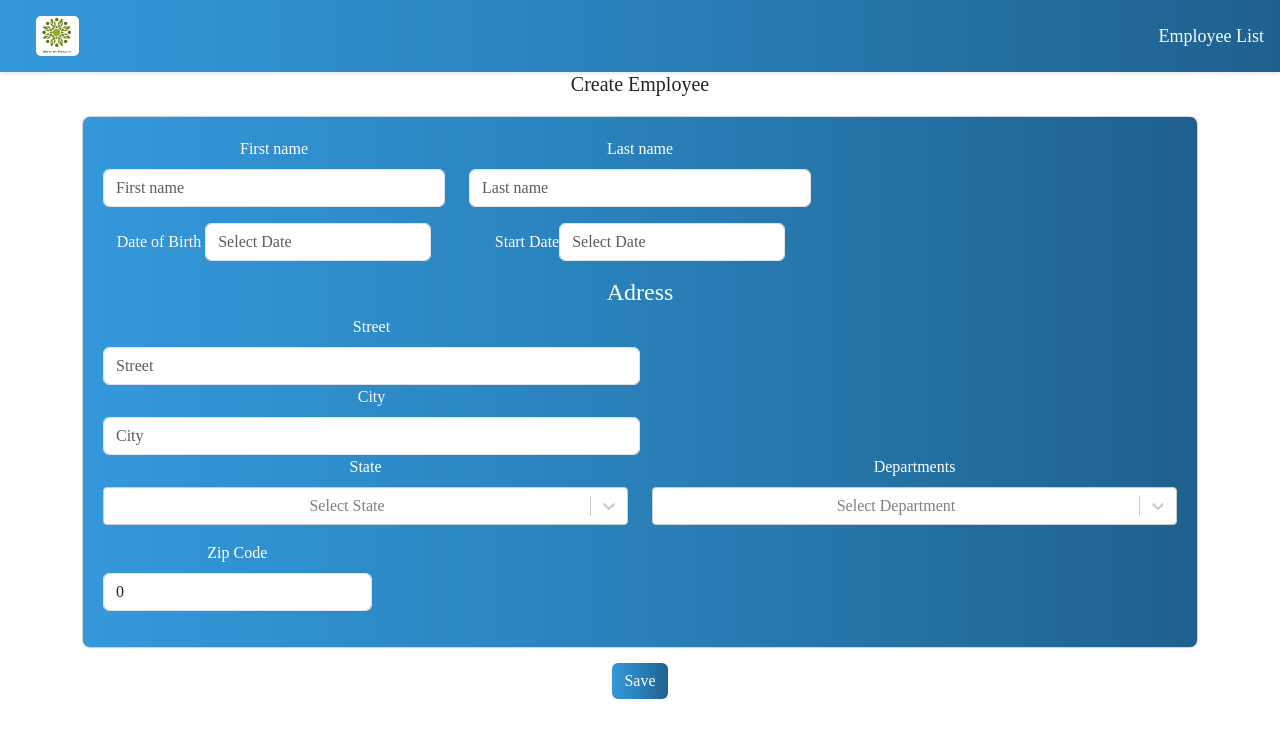
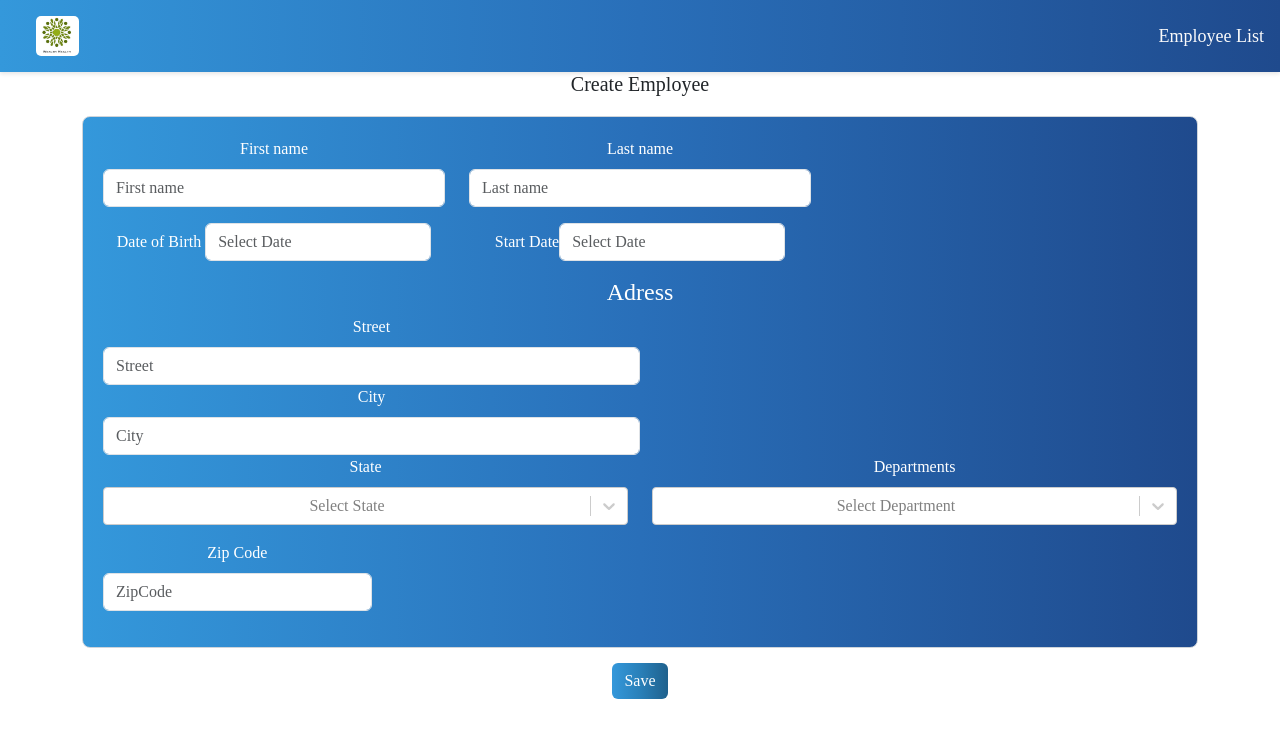
Before and after one commit to abaddon101/project-14-wealth-health, a React (Create React App) app: page /CreateEmployee in a window 1280 px wide. Shown: the top 738 px of the page. Built offline with nearby package versions, Linux system fonts and the light colour scheme.

Commit message:
modification form
validation & style

```diff
--- a/src/App.scss
+++ b/src/App.scss
@@ -19,7 +19,7 @@ body {
 // En-tête de la page
 // -------------------------------------
 .header-container {
-  background: linear-gradient(to right, #3498db, #2980b9, #1f618d);
+  background: linear-gradient(to right, #3498db, #296fb9, #1f4a8d);
   padding: 1rem;
   display: flex;
   justify-content: space-between;
@@ -198,7 +198,7 @@ body {
   border-radius: 8px;
   padding: 20px;
   margin-top: 20px;
-  background: linear-gradient(to right, #3498db, #2980b9, #1f618d);
+  background: linear-gradient(to right, #3498db, #296fb9, #1f4a8d);
   color: white;
 }
 
@@ -222,6 +222,17 @@ body {
 }
 
 // -------------------------------------
+// Styles formulaire
+// -------------------------------------
+
+.is-invalid {
+  border: 1px solid red;
+  border-radius: 5px;
+}
+.modal-content {
+  background: linear-gradient(to right, #3498db, #296fb9, #1f4a8d);
+}
+// -------------------------------------
 // Responsive
 // -------------------------------------
 @media (max-width: 720px) {
--- a/src/Features/employeeSlice.tsx
+++ b/src/Features/employeeSlice.tsx
@@ -11,7 +11,7 @@ export interface Employee {
   street: string;
   city: string;
   stateCountry: string;
-  zipCode: number;
+  zipCode: string;
   departments: string;
   [key: string]: string | number; // Index signature to allow any string key
 }
--- a/src/Features/formSlice.tsx
+++ b/src/Features/formSlice.tsx
@@ -10,7 +10,7 @@ export interface FormState {
   street: string;
   city: string;
   stateCountry: string;
-  zipCode: number;
+  zipCode: string;
   departments: string;
 }
 
@@ -23,7 +23,7 @@ const initialState: FormState = {
   street: "",
   city: "",
   stateCountry: "",
-  zipCode: 0,
+  zipCode: "",
   departments: "",
 };
 
--- a/src/Pages/CreateEmployee.tsx
+++ b/src/Pages/CreateEmployee.tsx
@@ -6,6 +6,8 @@ import Button from "react-bootstrap/Button";
 import Col from "react-bootstrap/Col";
 import Form from "react-bootstrap/Form";
 import Row from "react-bootstrap/Row";
+import Modal from "react-bootstrap/Modal";
+
 import { useDispatch, useSelector } from "react-redux";
 import { updateField, resetForm } from "../Features/formSlice";
 import { addEmployee, Employee } from "../Features/employeeSlice";
@@ -23,6 +25,14 @@ const CreateEmployee: React.FC = () => {
   const formState = useSelector((state: RootState) => state.form);
   const [validated, setValidated] = useState(false);
   const navigate = useNavigate();
+
+  const [showModal, setShowModal] = useState(false);
+  const [popupText, setPopupText] = useState("");
+
+  const handleShowModal = (text: string) => {
+    setPopupText(text);
+    setShowModal(true);
+  };
 
   // Function to handle changes in form fields and update Redux state.
   const handleFieldChange = (field: string, value: string | number) => {
@@ -49,6 +59,13 @@ const CreateEmployee: React.FC = () => {
       dispatch(resetForm());
       setValidated(false);
 
+      // Add validation for State and Department fields
+      if (!formState.stateCountry || !formState.departments) {
+        // Gérer le cas où les champs ne sont pas remplis
+        // Vous pouvez afficher un message d'erreur ou effectuer une action appropriée
+        return;
+      }
+
       // Create an Employee object with the form data.
       const employeeData: Employee = {
         id: Date.now(),
@@ -69,8 +86,11 @@ const CreateEmployee: React.FC = () => {
       // Log the submitted form data.
       console.log("Form submitted:", employeeData);
 
+      // Show the success pop-up
+      handleShowModal("Employee has been successfully created!");
+
       // Navigate to the EmployeeList page.
-      navigate("/EmployeeList");
+      // navigate("/EmployeeList");
     }
   };
 
@@ -104,10 +124,14 @@ const CreateEmployee: React.FC = () => {
                   onChange={(e) =>
                     handleFieldChange("firstName", e.target.value)
                   }
+                  className={
+                    validated && formState.firstName.trim() === ""
+                      ? "is-invalid"
+                      : ""
+                  }
                 />
                 <Form.Control.Feedback>Looks good!</Form.Control.Feedback>
               </Form.Group>
-
               <Form.Group as={Col} md="4" controlId="validationCustom02">
                 <Form.Label>Last name</Form.Label>
                 <Form.Control
@@ -126,6 +150,7 @@ const CreateEmployee: React.FC = () => {
               <Form.Group as={Col} md="4" controlId="validationCustom04">
                 <Form.Label>Date of Birth </Form.Label>{" "}
                 <DatePicker
+                  required
                   selected={
                     formState.dateOfBirth
                       ? new Date(formState.dateOfBirth)
@@ -149,6 +174,7 @@ const CreateEmployee: React.FC = () => {
               <Form.Group as={Col} md="4" controlId="validationCustom04">
                 <Form.Label>Start Date </Form.Label>
                 <DatePicker
+                  required
                   selected={
                     formState.startDate ? new Date(formState.startDate) : null
                   }
@@ -219,10 +245,16 @@ const CreateEmployee: React.FC = () => {
                     }}
                     menuPlacement="bottom"
                     placeholder="Select State"
+                    className={
+                      validated && !formState.stateCountry ? "is-invalid" : ""
+                    }
                     styles={{
                       menu: (provided) => ({ ...provided, color: "black" }),
                     }}
                   />
+                  <Form.Control.Feedback type="invalid">
+                    Please select a state.
+                  </Form.Control.Feedback>
                 </Form.Group>
 
                 <Form.Group as={Col} md="6" controlId="validationCustom09">
@@ -247,10 +279,16 @@ const CreateEmployee: React.FC = () => {
                     }}
                     menuPlacement="bottom"
                     placeholder="Select Department"
+                    className={
+                      validated && !formState.departments ? "is-invalid" : ""
+                    }
                     styles={{
                       menu: (provided) => ({ ...provided, color: "black" }),
                     }}
                   />
+                  <Form.Control.Feedback type="invalid">
+                    Please select a department.
+                  </Form.Control.Feedback>
                 </Form.Group>
               </Row>
 
@@ -258,14 +296,19 @@ const CreateEmployee: React.FC = () => {
                 <Form.Label>Zip Code</Form.Label>
                 <Form.Control
                   required
-                  type="text"
+                  type="number"
                   placeholder="ZipCode"
-                  value={formState.zipCode}
+                  value={
+                    formState.zipCode !== null
+                      ? formState.zipCode.toString()
+                      : ""
+                  }
                   onChange={(e) => handleFieldChange("zipCode", e.target.value)}
+                  className={
+                    validated && formState.zipCode === null ? "is-invalid" : ""
+                  }
                 />
-                <Form.Control.Feedback type="invalid">
-                  Please provide a valid zip.
-                </Form.Control.Feedback>
+                <Form.Control.Feedback>Looks good!</Form.Control.Feedback>
               </Form.Group>
             </Col>
           </div>
@@ -275,6 +318,18 @@ const CreateEmployee: React.FC = () => {
           </Button>
         </Form>
       </div>
+
+      <Modal show={showModal} onHide={() => setShowModal(false)}>
+        <Modal.Header closeButton>
+          <Modal.Title>Success</Modal.Title>
+        </Modal.Header>
+        <Modal.Body>{popupText}</Modal.Body>
+        <Modal.Footer>
+          <Button variant="primary" onClick={() => setShowModal(false)}>
+            Close
+          </Button>
+        </Modal.Footer>
+      </Modal>
     </div>
   );
 };
```
